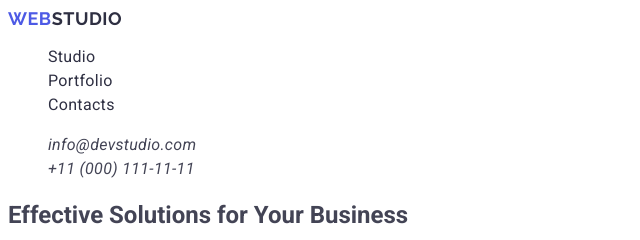
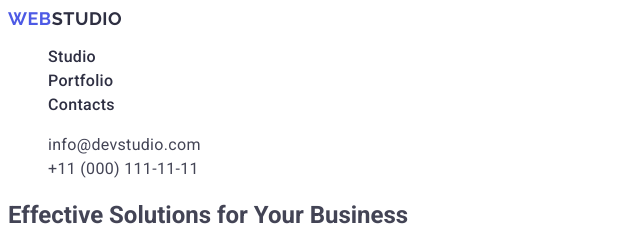
Before and after one commit to MesutGzl/goit-markup-hw-02, a plain HTML site: page index.html in a window 1280 px wide. Shown: the top 240 px of the page, 0-640 px from the left. Drawn offline with Linux system fonts and the light colour scheme.

Commit message:
some codes changed

```diff
--- a/css/styles.css
+++ b/css/styles.css
@@ -1,9 +1,9 @@
-body{
-    font-family:"Roboto",sans-serif;
+body {
+  font-family: "Roboto", sans-serif;
   color: #434455;
-    background-color: #FFFFFF;
+  background-color: #ffffff;
 }
-header nav .header-nav-logo{
+header nav .header-nav-logo {
   font-family: "Raleway";
   font-weight: 700;
   font-size: 18px;
@@ -12,49 +12,48 @@ header nav .header-nav-logo{
   text-decoration: none;
   text-transform: uppercase;
   color: #4d5ae5;
-
 }
-header nav .header-nav-logo-span{
+header nav .header-nav-logo-span {
   color: #2e2f42;
 }
 
-header nav .header-nav-items{
+header nav .header-nav-items {
   list-style-type: none;
 }
-header nav .header-nav-list{
+header nav .header-nav-list {
   line-height: 1.5;
+  font-weight: 500;
   letter-spacing: 0.02em;
   color: #2e2f42;
   text-decoration: none;
 }
 
-header nav .header-nav-list:hover{
+header nav .header-nav-list:hover {
   color: #404bbf;
 }
-header nav .header-nav-list:focus{
+header nav .header-nav-list:focus {
   color: #404bbf;
+}
+
+header ul {
+  list-style-type: none;
+  font-style: normal;
 }
 
 header address .address-items{
   font-style: normal;
 }
-header ul{
-    list-style-type: none;
-}
 
-header a {
-
-}
-
-header address .address-list li a{
+header address .address-list li a {
+  font-style: normal;
   line-height: 1.5;
   letter-spacing: 0.02em;
   color: #434455;
   text-decoration: none;
 }
-header address .address-list li a:hover{
+header address .address-list li a:hover {
   color: #404bbf;
 }
-header address .address-list li a:focus{
+header address .address-list li a:focus {
   color: #404bbf;
 }
```
Lines whose indentation alone changed are shown as unchanged.
